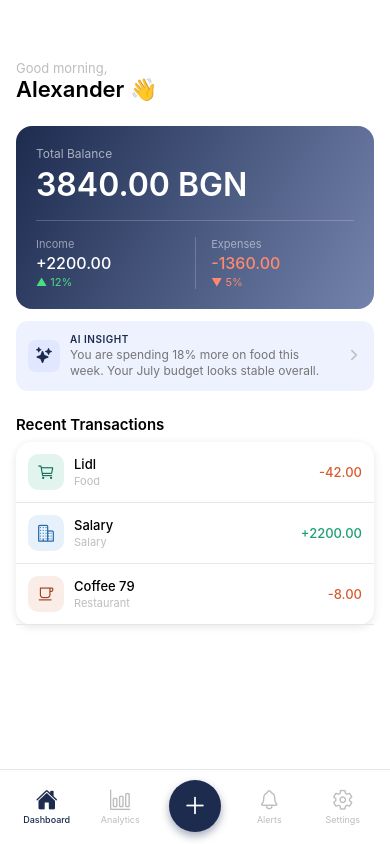
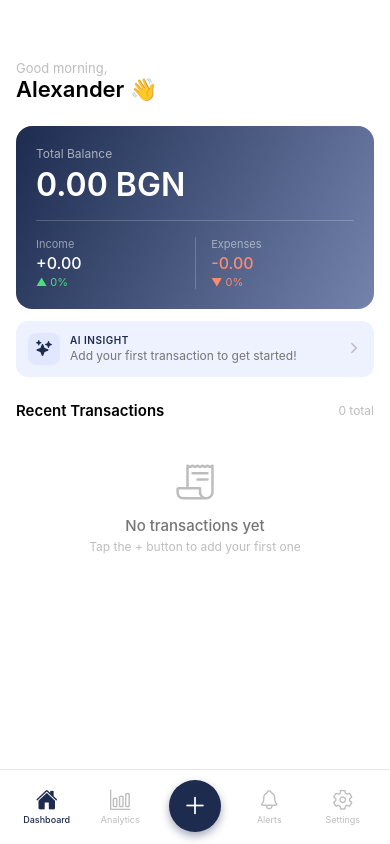
Before and after one commit to presop7/finance-dash-app, a React Native app in the folder mobile/: screen / in a window 390 px wide. Built offline with nearby package versions, Linux system fonts and the light colour scheme.

Commit message:
Connect Zustand store to dashboard - real transaction data working

```diff
--- a/mobile/App.tsx
+++ b/mobile/App.tsx
@@ -1,6 +1,9 @@
 import { View, Text, StyleSheet, TouchableOpacity } from "react-native";
 import { useState } from "react";
 import { Ionicons } from "@expo/vector-icons";
+
+// Import zustand store
+import { useFinanceStore } from "./store/useFinanceStore";
 
 // Screens
 import DashboardScreen from "./screens/DashboardScreen";
@@ -63,6 +66,7 @@ export default function App() {
   const [showManageCategories, setShowManageCategories] = useState(false);
   const [showManageFundCategories, setShowManageFundCategories] =
     useState(false);
+  const { addTransaction } = useFinanceStore();
 
   const renderScreen = () => {
     switch (activeTab) {
@@ -152,12 +156,12 @@ export default function App() {
         onOpenManageCategories={() => setShowManageCategories(true)}
         onOpenManageFundCategories={() => setShowManageFundCategories(true)}
         onSave={(type, amount, category, fundCategory, title, note, date) => {
-          console.log("Transaction saved:", {
+          addTransaction({
+            title,
             type,
             amount,
             category,
             fundCategory,
-            title,
             note,
             date,
           });
--- a/mobile/components/TransactionList.tsx
+++ b/mobile/components/TransactionList.tsx
@@ -2,15 +2,17 @@ import { View, Text, StyleSheet, TouchableOpacity } from "react-native";
 import { Ionicons } from "@expo/vector-icons";
 import { Colors } from "../constants/colors";
 import { GlobalStyles } from "../constants/styles";
+import { useFinanceStore } from "../store/useFinanceStore";
 
-// TypeScript types
 export type Transaction = {
   id: string;
-  name: string;
+  title: string;
+  name?: string;
   category: string;
+  fundCategory: string;
   amount: number;
   type: "income" | "expense";
-  date: string;
+  date: Date;
   note?: string;
 };
 
@@ -19,61 +21,39 @@ type TransactionListProps = {
   onTransactionPress?: (transaction: Transaction) => void;
 };
 
-// Category icon and color mapper
-const getCategoryStyle = (category: string) => {
-  const map: Record<
-    string,
-    { icon: keyof typeof Ionicons.glyphMap; bg: string; color: string }
-  > = {
-    food: {
-      icon: "cart-outline",
-      bg: Colors.categories.food.bg,
-      color: Colors.categories.food.icon,
-    },
-    restaurant: {
-      icon: "cafe-outline",
-      bg: Colors.categories.restaurant.bg,
-      color: Colors.categories.restaurant.icon,
-    },
-    transport: {
-      icon: "car-outline",
-      bg: Colors.categories.transport.bg,
-      color: Colors.categories.transport.icon,
-    },
-    entertainment: {
-      icon: "game-controller-outline",
-      bg: Colors.categories.entertainment.bg,
-      color: Colors.categories.entertainment.icon,
-    },
-    salary: {
-      icon: "business-outline",
-      bg: Colors.categories.salary.bg,
-      color: Colors.categories.salary.icon,
-    },
-    freelance: {
-      icon: "briefcase-outline",
-      bg: Colors.categories.freelance.bg,
-      color: Colors.categories.freelance.icon,
-    },
-    investment: {
-      icon: "trending-up-outline",
-      bg: Colors.categories.investment.bg,
-      color: Colors.categories.investment.icon,
-    },
-    other: {
-      icon: "ellipsis-horizontal-outline",
-      bg: Colors.categories.other.bg,
-      color: Colors.categories.other.icon,
-    },
-  };
-
-  return map[category] ?? map.other;
-};
-
 export default function TransactionList({
   transactions,
   onTransactionPress,
 }: TransactionListProps) {
+  const { expenseCategories, incomeCategories } = useFinanceStore();
+
+  // Look up category details from store
+  const getCategoryDetails = (
+    categoryId: string,
+    type: "income" | "expense",
+  ) => {
+    const categories =
+      type === "expense" ? expenseCategories : incomeCategories;
+    const found = categories.find((c) => c.id === categoryId);
+
+    if (found) {
+      return {
+        icon: found.icon as keyof typeof Ionicons.glyphMap,
+        color: found.color ?? Colors.primary,
+        bg: found.color ? found.color + "22" : Colors.surfaceSecondary,
+        label: found.label,
+      };
+    }
+
+    // Fallback
+    return {
+      icon: "ellipsis-horizontal-outline" as keyof typeof Ionicons.glyphMap,
+      color: Colors.textMuted,
+      bg: Colors.surfaceSecondary,
+      label: categoryId,
+    };
+  };
+
   if (transactions.length === 0) {
     return (
       <View style={styles.emptyContainer}>
@@ -89,7 +69,17 @@ export default function TransactionList({
   return (
     <View style={styles.container}>
       {transactions.map((transaction) => {
-        const categoryStyle = getCategoryStyle(transaction.category);
+        const categoryDetails = getCategoryDetails(
+          transaction.category,
+          transaction.type,
+        );
+
+        // Format date
+        const date = new Date(transaction.date);
+        const formattedDate = date.toLocaleDateString("en-GB", {
+          day: "numeric",
+          month: "short",
+        });
 
         return (
           <TouchableOpacity
@@ -102,22 +92,24 @@ export default function TransactionList({
             <View
               style={[
                 styles.iconContainer,
-                { backgroundColor: categoryStyle.bg },
+                { backgroundColor: categoryDetails.bg },
               ]}
             >
               <Ionicons
-                name={categoryStyle.icon}
+                name={categoryDetails.icon}
                 size={18}
-                color={categoryStyle.color}
+                color={categoryDetails.color}
               />
             </View>
 
-            {/* Name and Category */}
+            {/* Title and Category */}
             <View style={styles.info}>
-              <Text style={styles.name} numberOfLines={1}>
-                {transaction.name}
+              <Text style={styles.transactionTitle} numberOfLines={1}>
+                {transaction.title || categoryDetails.label}
               </Text>
-              <Text style={styles.category}>{transaction.category}</Text>
+              <Text style={styles.category}>
+                {categoryDetails.label} · {formattedDate}
+              </Text>
             </View>
 
             {/* Amount */}
@@ -164,7 +156,7 @@ const styles = StyleSheet.create({
   info: {
     flex: 1,
   },
-  name: {
+  transactionTitle: {
     fontSize: 13,
     fontWeight: "500",
     color: Colors.textPrimary,
@@ -173,7 +165,6 @@ const styles = StyleSheet.create({
     fontSize: 11,
     color: Colors.textMuted,
     marginTop: 2,
-    textTransform: "capitalize",
   },
   amount: {
     fontSize: 13,
--- a/mobile/screens/DashboardScreen.tsx
+++ b/mobile/screens/DashboardScreen.tsx
@@ -1,46 +1,91 @@
 import { View, Text, ScrollView, StyleSheet } from "react-native";
 import { StatusBar } from "expo-status-bar";
+import { useFinanceStore } from "../store/useFinanceStore";
 import BalanceCard from "../components/BalanceCard";
+import TransactionList from "../components/TransactionList";
+import AIInsightBanner from "../components/AIInsightBanner";
 import { Colors } from "../constants/colors";
 import { GlobalStyles } from "../constants/styles";
-import TransactionList, { Transaction } from "../components/TransactionList";
-import AIInsightBanner from "../components/AIInsightBanner";
 
 export default function DashboardScreen() {
-  // Temporary hardcoded data — later will come from Zustand store
-  const mockData = {
-    balance: 3840.0,
-    totalIncome: 2200.0,
-    totalExpense: 1360.0,
-    incomePercentage: 12,
-    expensePercentage: 5,
+  const { transactions } = useFinanceStore();
+
+  // Calculate balance data from real transactions
+  const totalIncome = transactions
+    .filter((t) => t.type === "income")
+    .reduce((sum, t) => sum + t.amount, 0);
+
+  const totalExpense = transactions
+    .filter((t) => t.type === "expense")
+    .reduce((sum, t) => sum + t.amount, 0);
+
+  const balance = totalIncome - totalExpense;
+
+  // Calculate percentage change vs last month
+  const now = new Date();
+  const thisMonth = transactions.filter((t) => {
+    const d = new Date(t.date);
+    return (
+      d.getMonth() === now.getMonth() && d.getFullYear() === now.getFullYear()
+    );
+  });
+
+  const lastMonth = transactions.filter((t) => {
+    const d = new Date(t.date);
+    const lastMonthDate = new Date(now.getFullYear(), now.getMonth() - 1);
+    return (
+      d.getMonth() === lastMonthDate.getMonth() &&
+      d.getFullYear() === lastMonthDate.getFullYear()
+    );
+  });
+
+  const thisMonthIncome = thisMonth
+    .filter((t) => t.type === "income")
+    .reduce((sum, t) => sum + t.amount, 0);
+
+  const lastMonthIncome = lastMonth
+    .filter((t) => t.type === "income")
+    .reduce((sum, t) => sum + t.amount, 0);
+
+  const thisMonthExpense = thisMonth
+    .filter((t) => t.type === "expense")
+    .reduce((sum, t) => sum + t.amount, 0);
+
+  const lastMonthExpense = lastMonth
+    .filter((t) => t.type === "expense")
+    .reduce((sum, t) => sum + t.amount, 0);
+
+  // Calculate percentage changes
+  const incomePercentage =
+    lastMonthIncome === 0
+      ? 0
+      : Math.round(
+          ((thisMonthIncome - lastMonthIncome) / lastMonthIncome) * 100,
+        );
+
+  const expensePercentage =
+    lastMonthExpense === 0
+      ? 0
+      : Math.round(
+          ((thisMonthExpense - lastMonthExpense) / lastMonthExpense) * 100,
+        );
+
+  // AI insight message based on real data
+  const getAIInsight = () => {
+    if (transactions.length === 0) {
+      return "Add your first transaction to get started!";
+    }
+    if (totalExpense > totalIncome) {
+      return `Your expenses exceed your income by ${(totalExpense - totalIncome).toFixed(2)} BGN. Consider reviewing your spending.`;
+    }
+    if (expensePercentage > 20) {
+      return `Your expenses are up ${expensePercentage}% compared to last month. Keep an eye on your spending!`;
+    }
+    return `You have saved ${(totalIncome - totalExpense).toFixed(2)} BGN so far. Great job keeping your finances in check!`;
   };
-  const mockTransactions: Transaction[] = [
-    {
-      id: "1",
-      name: "Lidl",
-      category: "food",
-      amount: 42.0,
-      type: "expense",
-      date: "2026-07-01",
-    },
-    {
-      id: "2",
-      name: "Salary",
-      category: "salary",
-      amount: 2200.0,
-      type: "income",
-      date: "2026-07-01",
-    },
-    {
-      id: "3",
-      name: "Coffee 79",
-      category: "restaurant",
-      amount: 8.0,
-      type: "expense",
-      date: "2026-07-01",
-    },
-  ];
+
+  // Show only last 5 transactions on dashboard
+  const recentTransactions = transactions.slice(0, 5);
 
   return (
     <View style={styles.container}>
@@ -58,28 +103,34 @@ export default function DashboardScreen() {
 
         {/* Balance Card */}
         <BalanceCard
-          balance={mockData.balance}
-          totalIncome={mockData.totalIncome}
-          totalExpense={mockData.totalExpense}
-          incomePercentage={mockData.incomePercentage}
-          expensePercentage={mockData.expensePercentage}
+          balance={balance}
+          totalIncome={totalIncome}
+          totalExpense={totalExpense}
+          incomePercentage={incomePercentage}
+          expensePercentage={expensePercentage}
         />
 
         {/* AI Insight Banner */}
         <AIInsightBanner
-          message="You are spending 18% more on food this week. Your July budget looks stable overall."
+          message={getAIInsight()}
           onPress={() => console.log("Navigate to AI screen")}
         />
 
         {/* Recent Transactions */}
         <View style={styles.sectionHeader}>
           <Text style={styles.sectionTitle}>Recent Transactions</Text>
+          <Text style={styles.sectionCount}>{transactions.length} total</Text>
         </View>
 
         <TransactionList
-          transactions={mockTransactions}
-          onTransactionPress={(transaction) => console.log(transaction)}
+          transactions={recentTransactions}
+          onTransactionPress={(transaction) =>
+            console.log("Transaction pressed:", transaction)
+          }
         />
+
+        {/* Bottom padding for nav bar */}
+        <View style={styles.bottomPadding} />
       </ScrollView>
     </View>
   );
@@ -107,6 +158,9 @@ const styles = StyleSheet.create({
     color: Colors.textPrimary,
   },
   sectionHeader: {
+    flexDirection: "row",
+    alignItems: "center",
+    justifyContent: "space-between",
     paddingHorizontal: 16,
     paddingTop: 24,
     paddingBottom: 8,
@@ -116,4 +170,11 @@ const styles = StyleSheet.create({
     fontWeight: "600",
     color: Colors.textPrimary,
   },
+  sectionCount: {
+    fontSize: 12,
+    color: Colors.textMuted,
+  },
+  bottomPadding: {
+    height: 20,
+  },
 });
```
